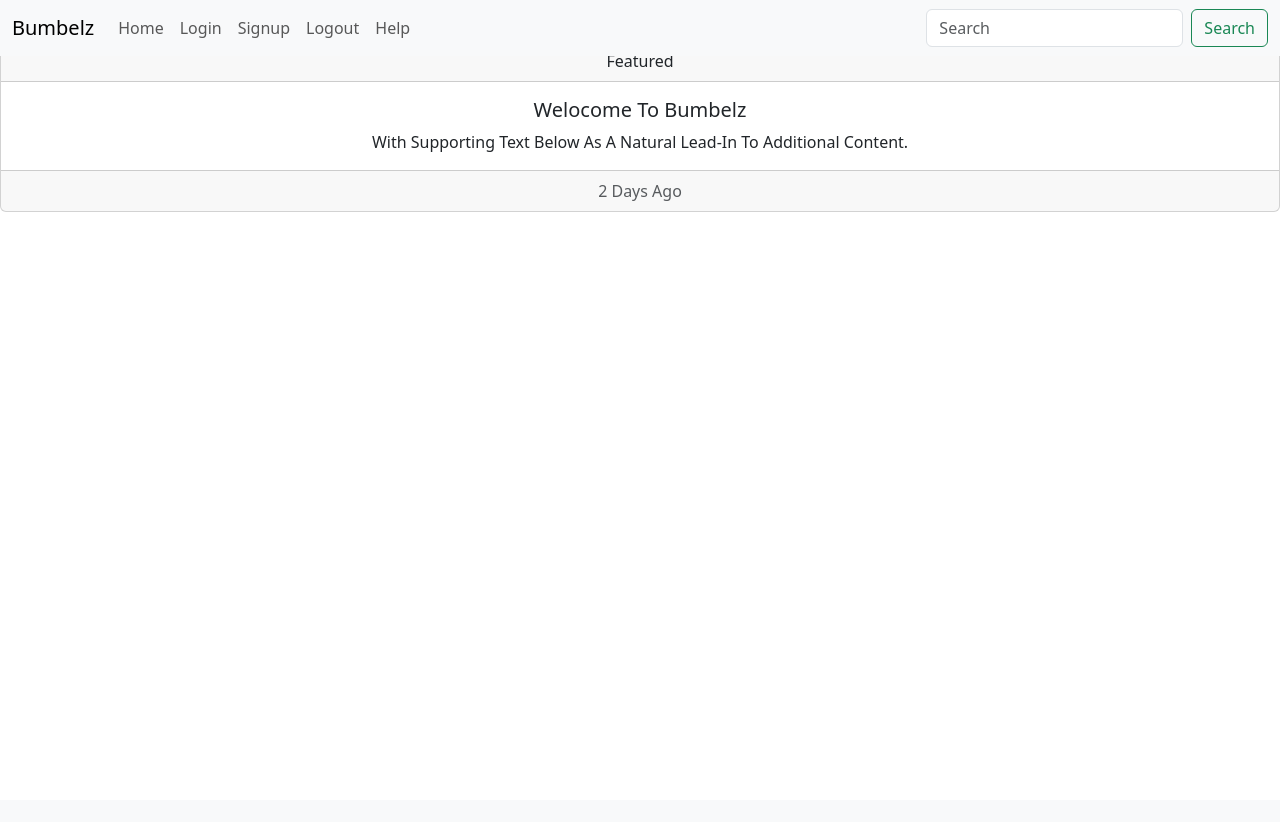
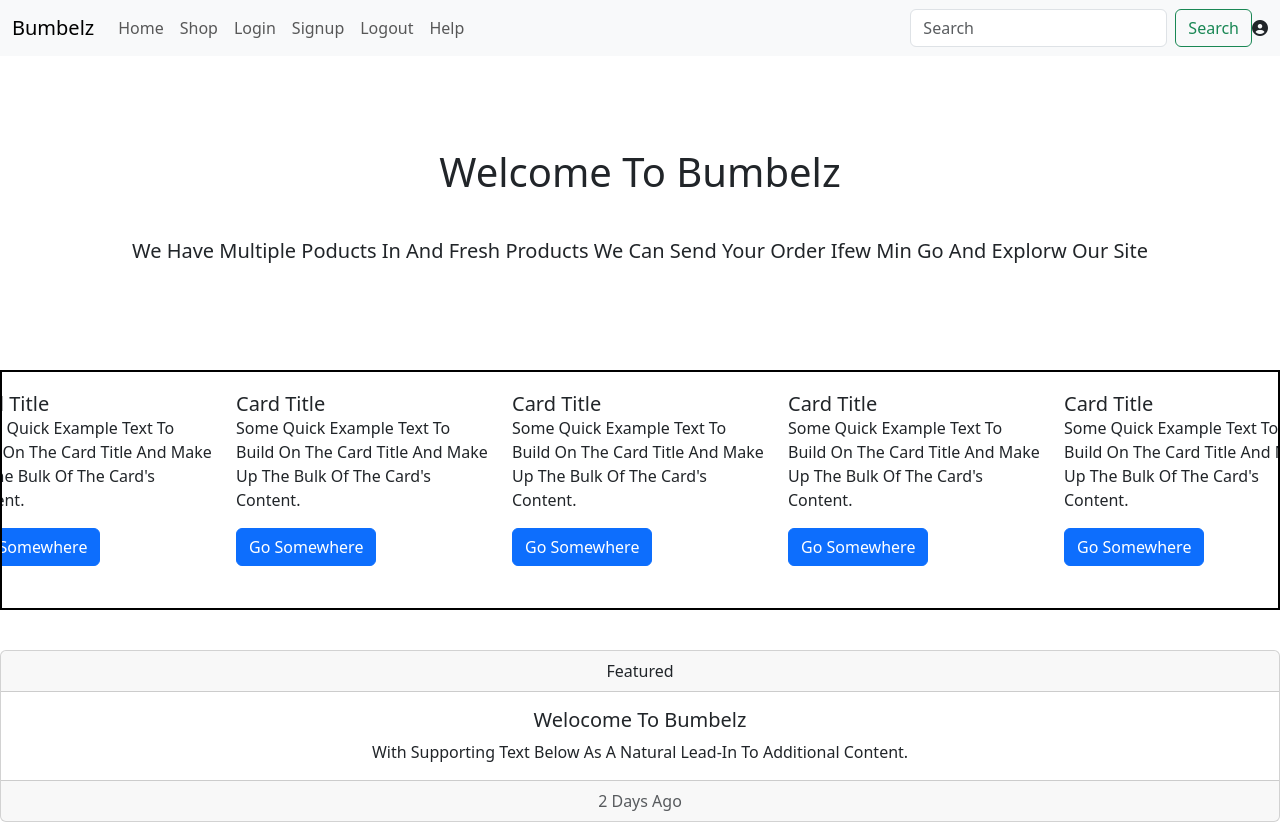
Before and after one commit to simardeep126/shoping_site, a PHP site: page /main.php in a window 1280 px wide. Before the commit the page ends 212 px from the top, so only its background shows below. Run offline with PHP 8.4, Linux system fonts and the light colour scheme.

Commit message:
add shop site

```diff
--- a/main.php
+++ b/main.php
@@ -10,8 +10,114 @@ include "navbar.php";
     <meta name="viewport" content="width=device-width, initial-scale=1">
     <title>Bootstrap demo</title>
     <link href="https://cdn.jsdelivr.net/npm/bootstrap@5.3.5/dist/css/bootstrap.min.css" rel="stylesheet" integrity="sha384-SgOJa3DmI69IUzQ2PVdRZhwQ+dy64/BUtbMJw1MZ8t5HZApcHrRKUc4W0kG879m7" crossorigin="anonymous">
+    <style>
+      .mtt{
+        margin-top: 60px;
+      }
+  .product_categories {
+    margin-top: 40px;
+  display: flex;
+flex-direction:row;
+  gap: 20px;
+  padding: 20px;
+  height: 30vh;
+  justify-content: center;
+  overflow-x:auto;
+  min-width: 100vw;
+  border:2px solid black;
+}
+.card-body{
+  min-width: 20vw
+  ;
+}
+
+
+    </style>
   </head>
   <body>
+  <main class="container mtt">
+  <div class="bg-body p-5 rounded">
+    <h1 class="text-center">welcome to bumbelz</h1>
+    <p class="lead text-center">we have multiple poducts in and fresh products we can send your order ifew min go and explorw our site</p>
+
+  </div>
+</main>
+
+<div class="product_categories">
+
+  <div class="card-body">
+    <h5 class="card-title">Card title</h5>
+    <p class="card-text">Some quick example text to build on the card title and make up the bulk of the card's content.</p>
+    <a href="#" class="btn btn-primary">Go somewhere</a>
+  </div>
+  <div class="card-body">
+    <h5 class="card-title">Card title</h5>
+    <p class="card-text">Some quick example text to build on the card title and make up the bulk of the card's content.</p>
+    <a href="#" class="btn btn-primary">Go somewhere</a>
+  </div>
+  <div class="card-body">
+    <h5 class="card-title">Card title</h5>
+    <p class="card-text">Some quick example text to build on the card title and make up the bulk of the card's content.</p>
+    <a href="#" class="btn btn-primary">Go somewhere</a>
+  </div>
+  <div class="card-body">
+    <h5 class="card-title">Card title</h5>
+    <p class="card-text">Some quick example text to build on the card title and make up the bulk of the card's content.</p>
+    <a href="#" class="btn btn-primary">Go somewhere</a>
+  </div>
+  <div class="card-body">
+    <h5 class="card-title">Card title</h5>
+    <p class="card-text">Some quick example text to build on the card title and make up the bulk of the card's content.</p>
+    <a href="#" class="btn btn-primary">Go somewhere</a>
+  </div> <div class="card-body">
+    <h5 class="card-title">Card title</h5>
+    <p class="card-text">Some quick example text to build on the card title and make up the bulk of the card's content.</p>
+    <a href="#" class="btn btn-primary">Go somewhere</a>
+  </div> <div class="card-body">
+    <h5 class="card-title">Card title</h5>
+    <p class="card-text">Some quick example text to build on the card title and make up the bulk of the card's content.</p>
+    <a href="#" class="btn btn-primary">Go somewhere</a>
+  </div> <div class="card-body">
+    <h5 class="card-title">Card title</h5>
+    <p class="card-text">Some quick example text to build on the card title and make up the bulk of the card's content.</p>
+    <a href="#" class="btn btn-primary">Go somewhere</a>
+  </div> <div class="card-body">
+    <h5 class="card-title">Card title</h5>
+    <p class="card-text">Some quick example text to build on the card title and make up the bulk of the card's content.</p>
+    <a href="#" class="btn btn-primary">Go somewhere</a>
+  </div>
+  <div class="card-body">
+    <h5 class="card-title">Card title</h5>
+    <p class="card-text">Some quick example text to build on the card title and make up the bulk of the card's content.</p>
+    <a href="#" class="btn btn-primary">Go somewhere</a>
+  </div>
+
+
+
+  <div class="card-body">
+    <h5 class="card-title">Card title</h5>
+    <p class="card-text">Some quick example text to build on the card title and make up the bulk of the card's content.</p>
+    <a href="#" class="btn btn-primary">Go somewhere</a>
+  </div>
+  <div class="card-body">
+    <h5 class="card-title">Card title</h5>
+    <p class="card-text">Some quick example text to build on the card title and make up the bulk of the card's content.</p>
+    <a href="#" class="btn btn-primary">Go somewhere</a>
+  </div>
+  <div class="card-body">
+    <h5 class="card-title">Card title</h5>
+    <p class="card-text">Some quick example text to build on the card title and make up the bulk of the card's content.</p>
+    <a href="#" class="btn btn-primary">Go somewhere</a>
+  </div>
+
+</div>
+</div>
+<div class="shopproduct">
+
+
+
+</div>
+
 
     <script src="https://cdn.jsdelivr.net/npm/bootstrap@5.3.5/dist/js/bootstrap.bundle.min.js" integrity="sha384-k6d4wzSIapyDyv1kpU366/PK5hCdSbCRGRCMv+eplOQJWyd1fbcAu9OCUj5zNLiq" crossorigin="anonymous"></script>
   </body>
--- a/navbar.php
+++ b/navbar.php
@@ -6,6 +6,12 @@
     <title>Bootstrap Navbar Example</title>
     <link rel="stylesheet" href="style.css">
     <link href="https://cdn.jsdelivr.net/npm/bootstrap@5.3.5/dist/css/bootstrap.min.css" rel="stylesheet" integrity="sha384-SgOJa3DmI69IUzQ2PVdRZhwQ+dy64/BUtbMJw1MZ8t5HZApcHrRKUc4W0kG879m7" crossorigin="anonymous">
+    <link rel="stylesheet" href="https://cdnjs.cloudflare.com/ajax/libs/font-awesome/6.4.2/css/all.min.css">
+    <style>
+
+
+    </style>
+
   </head>
 
   <body>
@@ -21,6 +27,9 @@
             <a class="nav-link" aria-current="page" href="./main.php">Home</a>
           </li>
           <li class="nav-item">
+            <a class="nav-link" aria-current="page" href="">shop</a>
+          </li>
+          <li class="nav-item">
             <a class="nav-link" href="./login.php">Login</a>
           </li>
           <li class="nav-item">
@@ -30,13 +39,16 @@
             <a class="nav-link" href="#">Logout</a>
           </li>
           <li class="nav-item">
-            <a class="nav-link" href="#">Help</a>
+            <a class="nav-link" href="./help.php">Help</a>
           </li>
+
         </ul>
         <form class="d-flex" role="search">
           <input class="form-control me-2" type="search" placeholder="Search" aria-label="Search">
           <button class="btn btn-outline-success" type="submit">Search</button>
         </form>
+        <i class="fa-solid fa-circle-user"></i>
+
       </div>
     </div>
   </nav>
```
Also changed, not shown: help.php (added, +86 -0 lines), shop.php (added).
